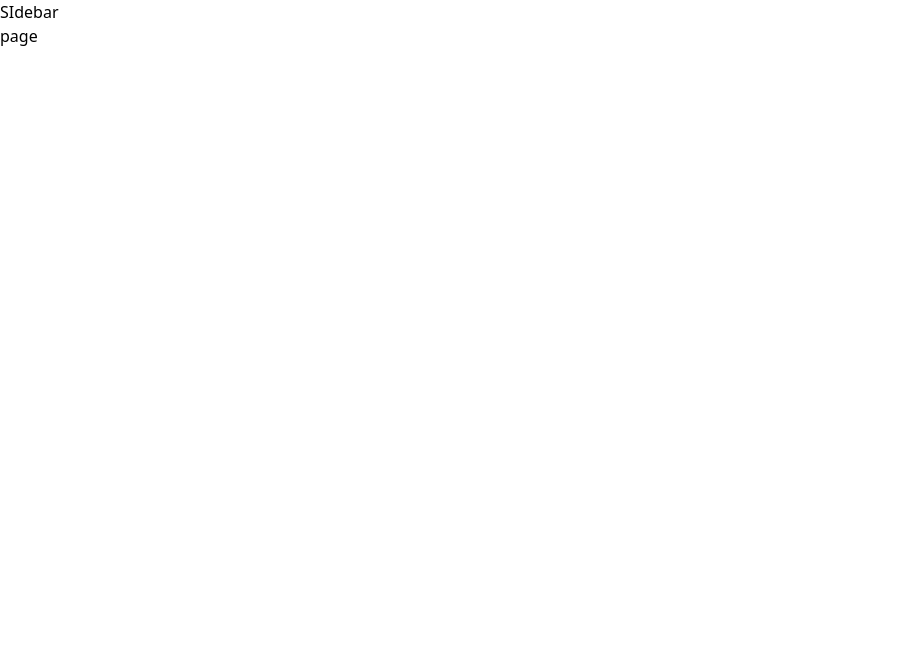
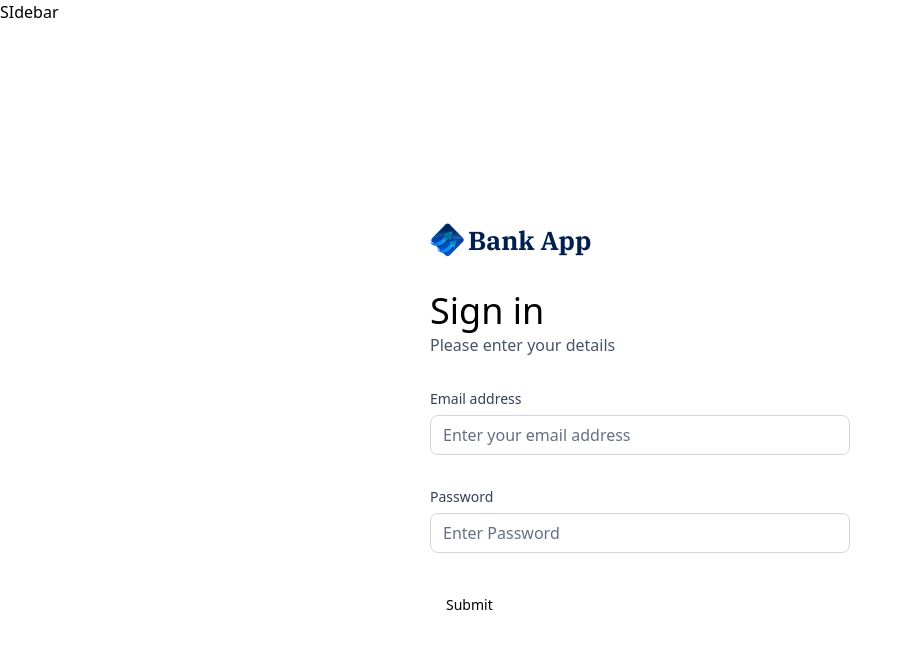
Before and after one commit to Padam7890/banking-app-nextjs, a Next.js app: page /sign-in in a window 1280 px wide. Shown: the top 648 px of the page, without its empty margins (0-912 px from the left). Built offline with nearby package versions, Linux system fonts and the light colour scheme.

Commit message:
new changes

```diff
--- a/app/(auth)/sign-in/page.tsx
+++ b/app/(auth)/sign-in/page.tsx
@@ -1,8 +1,12 @@
+import AuthForm from '@/components/AuthForm'
 import React from 'react'
 
 const Signin = () => {
   return (
-    <div>page</div>
+    <section className=' flex-center size-full max-sm:px-6'>
+      <AuthForm type="sign-in"/>
+
+    </section>
   )
 }
 
--- a/app/(auth)/sign-up/page.tsx
+++ b/app/(auth)/sign-up/page.tsx
@@ -1,9 +1,12 @@
+import AuthForm from '@/components/AuthForm'
 import React from 'react'
 
 const Signup = () => {
   return (
-    <div>page</div>
-  )
+    <section className=' flex-center size-full max-sm:px-6'>
+    <AuthForm type="sign-up"/>
+
+  </section>  )
 }
 
 export default Signup
--- /dev/null
+++ b/components/AuthForm.tsx
@@ -0,0 +1,121 @@
+"use client";
+
+import Image from "next/image";
+import Link from "next/link";
+import React, { useState } from "react";
+import { z } from "zod";
+import { zodResolver } from "@hookform/resolvers/zod";
+import { useForm } from "react-hook-form";
+
+import { Button } from "@/components/ui/button";
+import {
+  Form,
+  FormControl,
+  FormDescription,
+  FormField,
+  FormItem,
+  FormLabel,
+  FormMessage,
+} from "@/components/ui/form";
+import { Input } from "@/components/ui/input";
+
+interface Props {
+  type: string;
+}
+const formSchema = z.object({
+  email: z.string().email(),
+  password: z.string().min(8),
+});
+
+const AuthForm = ({ type }: Props) => {
+  const [user, setUser] = useState();
+
+  const form = useForm<z.infer<typeof formSchema>>({
+    resolver: zodResolver(formSchema),
+    defaultValues: {
+      email: "",
+      password: "",
+    },
+  });
+
+  function onSubmit(values: z.infer<typeof formSchema>) {
+    console.log(values);
+  }
+  return (
+    <section className=" auth-form">
+      <header className="flex flex-col gap-5 md:gap-8 ">
+        <Link href={"/"} className="cursor-pointer flex items-center gap-1 ">
+          <Image alt="logo" src={"/icons/logo.svg"} width={34} height={34} />
+          <h1 className=" text-26 font-ibm-plex-serif font-bold text-black-1">
+            Bank App
+          </h1>
+        </Link>
+        <div className="flex flex-col gap-1 md:gap-3">
+          <h1 className=" text-24 lg:text-36">
+            {user ? "Link Account" : type === "sign-in" ? "Sign in" : "Sign Up"}
+            <p className=" text-16 font-normal text-gray-600">
+              {user
+                ? "Link your account to get started"
+                : "Please enter your details"}
+            </p>
+          </h1>
+        </div>
+      </header>
+      {user ? (
+        <div className="flex flex-col gap-4">{}</div>
+      ) : (
+        <>
+          {/* forms */}
+          <Form {...form}>
+            <form onSubmit={form.handleSubmit(onSubmit)} className="space-y-8">
+              <FormField
+                control={form.control}
+                name="email"
+                render={({ field }) => (
+                  <div className="form-item">
+                    <FormLabel className="form-label" htmlFor="email">
+                      Email address
+                    </FormLabel>
+                    <div className=" flex w-full flex-col">
+                      <FormControl>
+                        <Input
+                          placeholder="Enter your email address"
+                          className=" input-class"
+                          {...field}
+                        />
+                      </FormControl>
+                      <FormMessage className="form-message mt-2"></FormMessage>
+                    </div>
+                  </div>
+                )}
+              />
+
+              <FormField
+                control={form.control}
+                name="password"
+                render={({ field }) => (
+                  <div className="form-item">
+                    <FormLabel className="form-label">Password</FormLabel>
+                    <div className=" flex w-full flex-col">
+                      <FormControl>
+                        <Input
+                          placeholder="Enter Password"
+                          className=" input-class"
+                          {...field}
+                        />
+                      </FormControl>
+                      <FormMessage className="form-message mt-2"></FormMessage>
+                    </div>
+                  </div>
+                )}
+              />
+              <Button type="submit">Submit</Button>
+            </form>
+          </Form>
+        </>
+      )}
+    </section>
+  );
+};
+
+export default AuthForm;
--- /dev/null
+++ b/components/CustomInput.tsx
@@ -0,0 +1,9 @@
+import React from 'react'
+
+const CustomInput = () => {
+  return (
+    <div>CustomInput</div>
+  )
+}
+
+export default CustomInput
--- /dev/null
+++ b/components/ui/form.tsx
@@ -0,0 +1,178 @@
+"use client"
+
+import * as React from "react"
+import * as LabelPrimitive from "@radix-ui/react-label"
+import { Slot } from "@radix-ui/react-slot"
+import {
+  Controller,
+  ControllerProps,
+  FieldPath,
+  FieldValues,
+  FormProvider,
+  useFormContext,
+} from "react-hook-form"
+
+import { cn } from "@/lib/utils"
+import { Label } from "@/components/ui/label"
+
+const Form = FormProvider
+
+type FormFieldContextValue<
+  TFieldValues extends FieldValues = FieldValues,
+  TName extends FieldPath<TFieldValues> = FieldPath<TFieldValues>
+> = {
+  name: TName
+}
+
+const FormFieldContext = React.createContext<FormFieldContextValue>(
+  {} as FormFieldContextValue
+)
+
+const FormField = <
+  TFieldValues extends FieldValues = FieldValues,
+  TName extends FieldPath<TFieldValues> = FieldPath<TFieldValues>
+>({
+  ...props
+}: ControllerProps<TFieldValues, TName>) => {
+  return (
+    <FormFieldContext.Provider value={{ name: props.name }}>
+      <Controller {...props} />
+    </FormFieldContext.Provider>
+  )
+}
+
+const useFormField = () => {
+  const fieldContext = React.useContext(FormFieldContext)
+  const itemContext = React.useContext(FormItemContext)
+  const { getFieldState, formState } = useFormContext()
+
+  const fieldState = getFieldState(fieldContext.name, formState)
+
+  if (!fieldContext) {
+    throw new Error("useFormField should be used within <FormField>")
+  }
+
+  const { id } = itemContext
+
+  return {
+    id,
+    name: fieldContext.name,
+    formItemId: `${id}-form-item`,
+    formDescriptionId: `${id}-form-item-description`,
+    formMessageId: `${id}-form-item-message`,
+    ...fieldState,
+  }
+}
+
+type FormItemContextValue = {
+  id: string
+}
+
+const FormItemContext = React.createContext<FormItemContextValue>(
+  {} as FormItemContextValue
+)
+
+const FormItem = React.forwardRef<
+  HTMLDivElement,
+  React.HTMLAttributes<HTMLDivElement>
+>(({ className, ...props }, ref) => {
+  const id = React.useId()
+
+  return (
+    <FormItemContext.Provider value={{ id }}>
+      <div ref={ref} className={cn("space-y-2", className)} {...props} />
+    </FormItemContext.Provider>
+  )
+})
+FormItem.displayName = "FormItem"
+
+const FormLabel = React.forwardRef<
+  React.ElementRef<typeof LabelPrimitive.Root>,
+  React.ComponentPropsWithoutRef<typeof LabelPrimitive.Root>
+>(({ className, ...props }, ref) => {
+  const { error, formItemId } = useFormField()
+
+  return (
+    <Label
+      ref={ref}
+      className={cn(error && "text-destructive", className)}
+      htmlFor={formItemId}
+      {...props}
+    />
+  )
+})
+FormLabel.displayName = "FormLabel"
+
+const FormControl = React.forwardRef<
+  React.ElementRef<typeof Slot>,
+  React.ComponentPropsWithoutRef<typeof Slot>
+>(({ ...props }, ref) => {
+  const { error, formItemId, formDescriptionId, formMessageId } = useFormField()
+
+  return (
+    <Slot
+      ref={ref}
+      id={formItemId}
+      aria-describedby={
+        !error
+          ? `${formDescriptionId}`
+          : `${formDescriptionId} ${formMessageId}`
+      }
+      aria-invalid={!!error}
+      {...props}
+    />
+  )
+})
+FormControl.displayName = "FormControl"
+
+const FormDescription = React.forwardRef<
+  HTMLParagraphElement,
+  React.HTMLAttributes<HTMLParagraphElement>
+>(({ className, ...props }, ref) => {
+  const { formDescriptionId } = useFormField()
+
+  return (
+    <p
+      ref={ref}
+      id={formDescriptionId}
+      className={cn("text-sm text-muted-foreground", className)}
+      {...props}
+    />
+  )
+})
+FormDescription.displayName = "FormDescription"
+
+const FormMessage = React.forwardRef<
+  HTMLParagraphElement,
+  React.HTMLAttributes<HTMLParagraphElement>
+>(({ className, children, ...props }, ref) => {
+  const { error, formMessageId } = useFormField()
+  const body = error ? String(error?.message) : children
+
+  if (!body) {
+    return null
+  }
+
+  return (
+    <p
+      ref={ref}
+      id={formMessageId}
+      className={cn("text-sm font-medium text-destructive", className)}
+      {...props}
+    >
+      {body}
+    </p>
+  )
+})
+FormMessage.displayName = "FormMessage"
+
+export {
+  useFormField,
+  Form,
+  FormItem,
+  FormLabel,
+  FormControl,
+  FormDescription,
+  FormMessage,
+  FormField,
+}
--- /dev/null
+++ b/components/ui/input.tsx
@@ -0,0 +1,25 @@
+import * as React from "react"
+
+import { cn } from "@/lib/utils"
+
+export interface InputProps
+  extends React.InputHTMLAttributes<HTMLInputElement> {}
+
+const Input = React.forwardRef<HTMLInputElement, InputProps>(
+  ({ className, type, ...props }, ref) => {
+    return (
+      <input
+        type={type}
+        className={cn(
+          "flex h-10 w-full rounded-md border border-input bg-background px-3 py-2 text-sm ring-offset-background file:border-0 file:bg-transparent file:text-sm file:font-medium placeholder:text-muted-foreground focus-visible:outline-none focus-visible:ring-2 focus-visible:ring-ring focus-visible:ring-offset-2 disabled:cursor-not-allowed disabled:opacity-50",
+          className
+        )}
+        ref={ref}
+        {...props}
+      />
+    )
+  }
+)
+Input.displayName = "Input"
+
+export { Input }
--- /dev/null
+++ b/components/ui/label.tsx
@@ -0,0 +1,26 @@
+"use client"
+
+import * as React from "react"
+import * as LabelPrimitive from "@radix-ui/react-label"
+import { cva, type VariantProps } from "class-variance-authority"
+
+import { cn } from "@/lib/utils"
+
+const labelVariants = cva(
+  "text-sm font-medium leading-none peer-disabled:cursor-not-allowed peer-disabled:opacity-70"
+)
+
+const Label = React.forwardRef<
+  React.ElementRef<typeof LabelPrimitive.Root>,
+  React.ComponentPropsWithoutRef<typeof LabelPrimitive.Root> &
+    VariantProps<typeof labelVariants>
+>(({ className, ...props }, ref) => (
+  <LabelPrimitive.Root
+    ref={ref}
+    className={cn(labelVariants(), className)}
+    {...props}
+  />
+))
+Label.displayName = LabelPrimitive.Root.displayName
+
+export { Label }
--- a/package.json
+++ b/package.json
@@ -9,7 +9,9 @@
     "lint": "next lint"
   },
   "dependencies": {
+    "@hookform/resolvers": "^3.9.0",
     "@radix-ui/react-dialog": "^1.1.1",
+    "@radix-ui/react-label": "^2.1.0",
     "@radix-ui/react-slot": "^1.1.0",
     "chart.js": "^4.4.3",
     "class-variance-authority": "^0.7.0",
@@ -21,8 +23,10 @@
     "react-chartjs-2": "^5.2.0",
     "react-countup": "^6.5.3",
     "react-dom": "^18",
+    "react-hook-form": "^7.52.2",
     "tailwind-merge": "^2.4.0",
-    "tailwindcss-animate": "^1.0.7"
+    "tailwindcss-animate": "^1.0.7",
+    "zod": "^3.23.8"
   },
   "devDependencies": {
     "@types/node": "^20",
```
Also changed, not shown: 1 other file (tests, documents, lock files or other folders).
